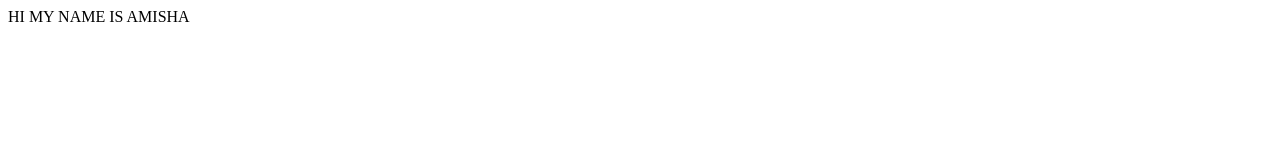
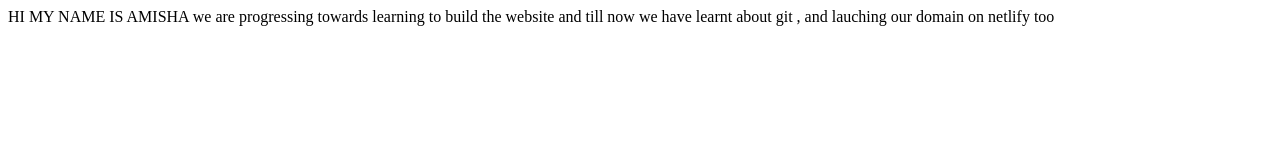
Before and after one commit to Amishagarg1210/HR-porfolio-new, a plain HTML site: page index.html in a window 1280 px wide. Drawn offline with Linux system fonts and the light colour scheme.

Commit message:
doc- added something new information

```diff
--- a/index.html
+++ b/index.html
@@ -7,5 +7,6 @@
 </head>
 <body>
     HI  MY NAME IS AMISHA
+     we are progressing towards learning to build the website and till now we have learnt about git , and lauching our domain on netlify too
 </body>
 </html>
```
